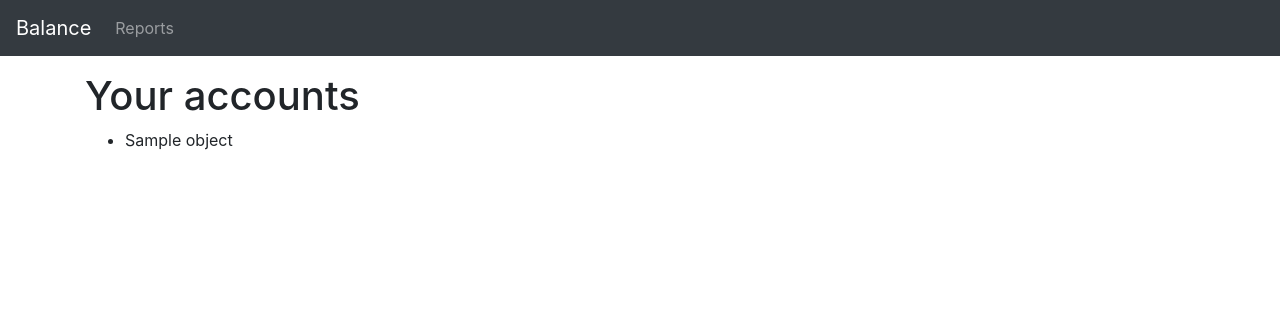
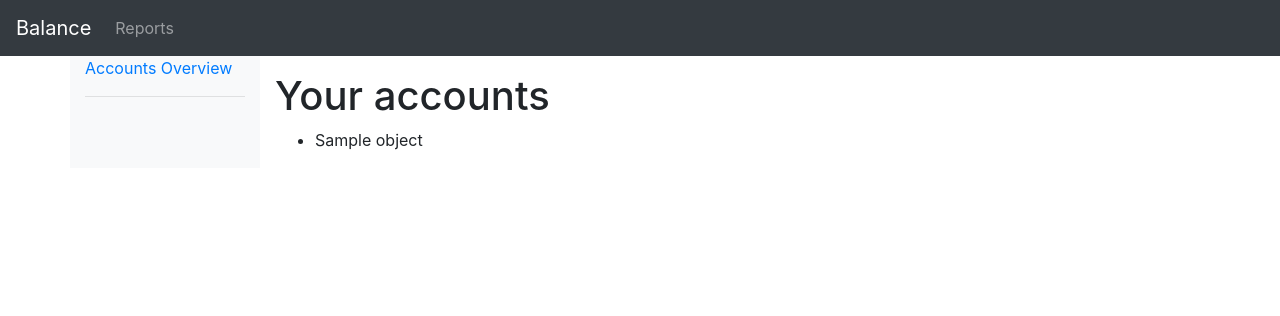
Before and after one commit to nw0/balance, a Django app: template templates/balance/account_list.html in a window 1280 px wide. Shown: the top 316 px of the page. Run offline with Django 3.2, Linux system fonts and the light colour scheme; the template is opened without the code that fills it: most values are stand-ins (such as "Sample title", 1, 10 or a date in 2020); some libraries are stand-ins or nearby versions.

Commit message:
template: base: list and link accounts

```diff
--- a/templates/balance/base.html
+++ b/templates/balance/base.html
@@ -21,7 +21,23 @@
 </header>
 <div class="container">
     <div class="row">
-        <main role="main" class="col-sm-12 ml-sm-auto col-md-12 pt-3">
+        <nav class="col-sm-3 col-md-2 d-none d-sm-block bg-light sidebar">
+            <ul class="nav nav-pills flex-column">
+                <li class="nav-item">
+                    <a href="{% url 'balance:account_list' %}">Accounts Overview</a>
+                </li>
+            </ul>
+            <hr>
+            <ul class="nav nav-pills flex-column">
+                {% for account in request.user.account_set.all %}
+                <li class="nav-item">
+                    <a href="{% url 'balance:account_detail' account.pk %}">{{ account }}</a>
+                </li>
+                {% endfor %}
+            </ul>
+        </nav>
+
+        <main role="main" class="col-sm-9 ml-sm-auto col-md-10 pt-3">
             {% block content %}
             {% endblock content %}
         </main>
```
